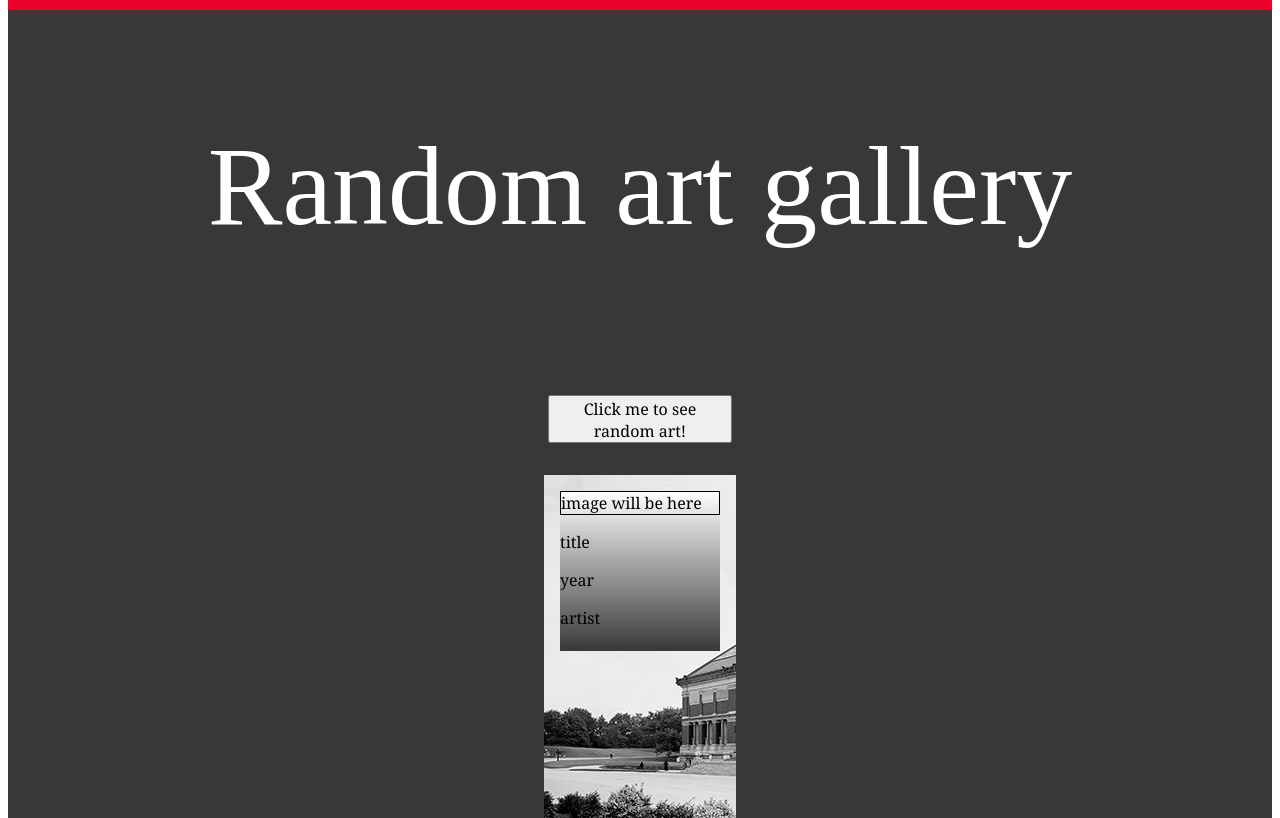
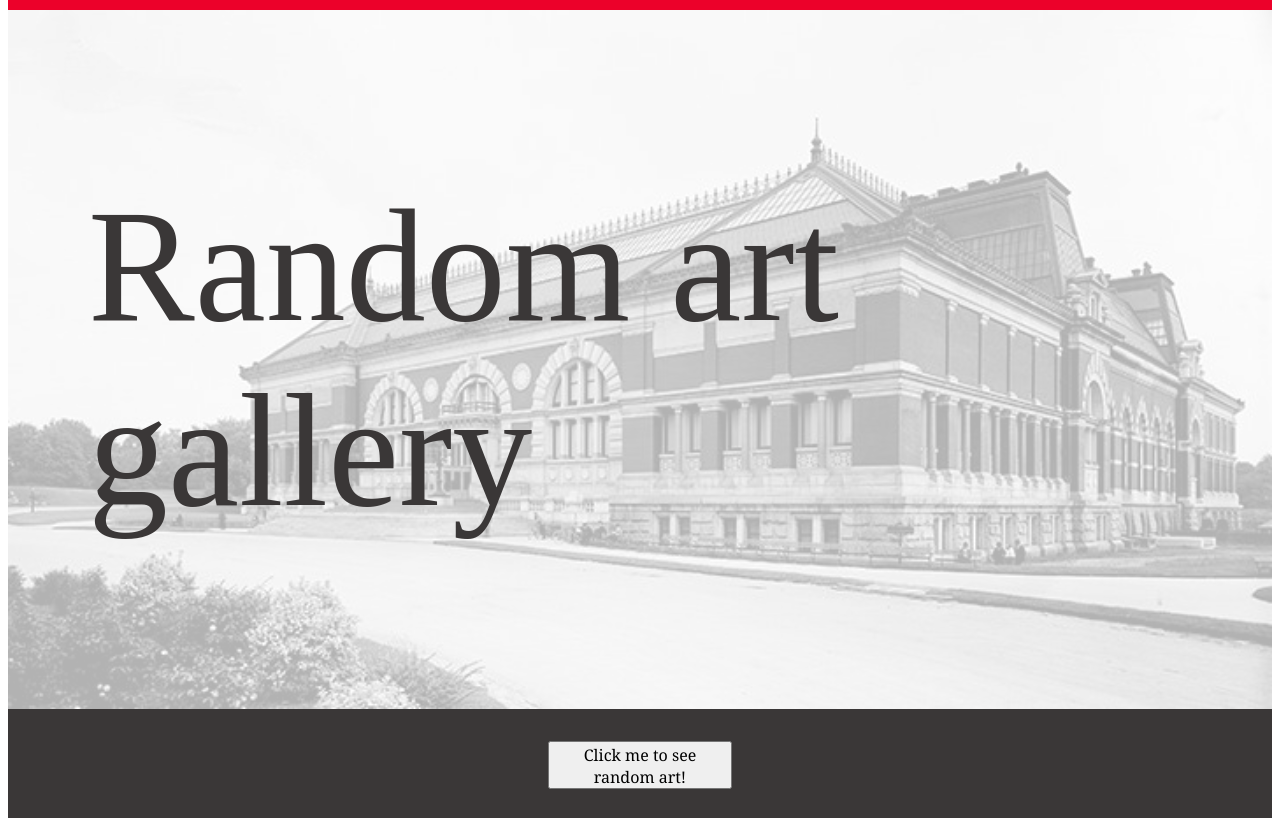
Before and after one commit to brainstation-bootcamp-warlocks/Team_quick_gallery, a plain HTML site: page index.html in a window 1280 px wide. Shown: the part 110-928 px from the top of the page. Drawn offline with nearby package versions, Linux system fonts and the light colour scheme; no server answers.

Commit message:
Added BEM and SCSS

```diff
--- a/index.html
+++ b/index.html
@@ -9,26 +9,28 @@
         <script src="https://cdnjs.cloudflare.com/ajax/libs/axios/0.19.2/axios.min.js"></script>
     </head>
     <body>
-        <header id="header">
-            <div class="logo-wrapper" >
-                <a class="link" href="https://www.metmuseum.org/">
-                    <img class="logo" src="./Assets/metropolitan-art-museum-logo-3B8686F789-seeklogo.com.png">
+        <header class="logo">
+            <div class="logo__wrapper" >
+                <a class="logo__link" href="https://www.metmuseum.org/">
+                    <img class="logo__image" src="./Assets/metropolitan-art-museum-logo-3B8686F789-seeklogo.com.png">
                 </a>
             </div>
-            <div class="title"> Random art gallery</div>
-
         </header>
+        <div class="hero">
+            <img class="hero__image" src="./Assets/TheMet.jpg" alt="old black and white photo of the Met">
+            <div class="hero__title">Random art gallery</div>
+        </div>
         <main>
             <div id="culture-select"></div>
             <button id="getArt">Click me to see random art!</button>
-            <div class="gallery-wrapper">
+            <div class="gallery__wrapper">
                 <section id="gallery">
                     <div class="card">
-                        <div class="image">image will be here</div>
-                        <div class="info">
-                            <p id="title">title</p>
-                            <p id="year">year</p>
-                            <p id="artist">artist</p>
+                        <div class="card__image">image will be here</div>
+                        <div class="card__info">
+                            <p id="card__info--title">title</p>
+                            <p id="card__info--year">year</p>
+                            <p id="card__info--artist">artist</p>
                         </div>
                     </div>
                 </section>
--- /dev/null
+++ b/style.scss
@@ -0,0 +1,79 @@
+.logo {
+    &__wrapper {
+        width: 100%;
+        background-color: #EC012A;
+        height: 7rem;
+    }
+    &__image {
+        margin-left: 5rem;
+        margin-top: 1rem;
+        width: 5rem;
+        height: 5rem;
+    }
+}
+
+
+.hero {
+    position: relative;
+    display: flex;
+    flex-direction: column;
+    justify-content: center;
+    // align-items: center;
+    &__image {
+        background-size: cover;
+        background-repeat: no-repeat;
+        opacity: 0.3;
+    }
+    &__title {
+      position: absolute;
+      font-size: 10rem;
+      color: rgb(58, 55, 55);
+      padding-left: 5rem;
+    }
+  }
+
+
+
+  main {
+    font-family: Arial, Helvetica, sans-serif;
+    display: flex;
+    flex-direction: column;
+    align-items: center;
+    background-color: rgb(58, 55, 55);
+  }
+
+  #culture-dropdown-selector {
+    font-family: Arial, Helvetica, sans-serif;
+    font-size: 1rem;
+  }
+
+  button {
+    height: 3rem;
+    width: 11.5rem;
+    font-size: 1rem;
+    font-family: Georgia, "Times New Roman", Times, serif;
+    margin: 2rem;
+  }
+
+
+  .gallery {
+    display: flex;
+    flex-direction: row;
+    justify-content: space-evenly;
+    flex-wrap: wrap;
+  }
+
+  .card {
+    display: flex;
+    flex-direction: column;
+    height: 10rem;
+    width: 10rem;
+    background-image: linear-gradient(to top, rgb(58, 55, 55), white);
+    margin: 1rem;
+    -o-object-fit: cover;
+       object-fit: cover;
+  }
+
+  .image {
+    border: 1px black solid;
+  }
```
Also changed, not shown: style.css, 1 other file.
